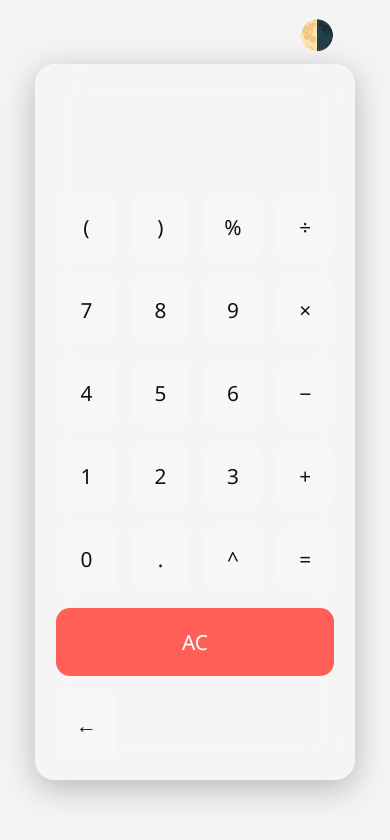
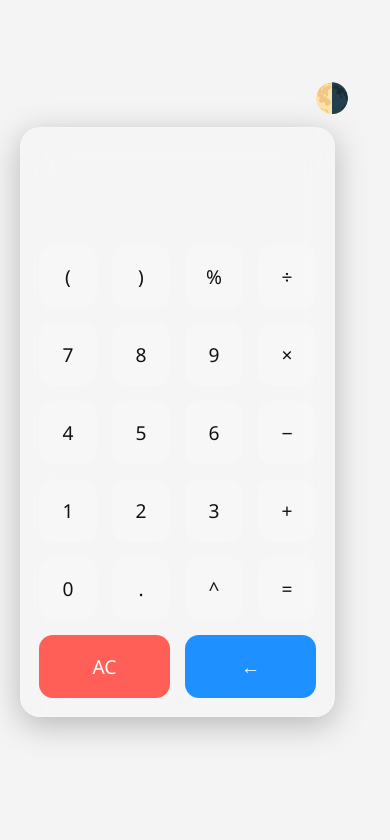
Before and after one commit to Kowshik3073/SCT_WD_2, a plain HTML site: page index.html in a window 390 px wide. Drawn offline with Linux system fonts and the light colour scheme.

Commit message:
Update style.css

```diff
--- a/style.css
+++ b/style.css
@@ -49,8 +49,8 @@ body {
 }
 
 .calculator {
-  width: 320px;
-  padding: 20px;
+  width: 380px;
+  padding: 25px;
   border-radius: 20px;
   backdrop-filter: blur(20px);
   background: var(--glass-bg);
@@ -61,9 +61,9 @@ body {
 
 input#display {
   width: 100%;
-  font-size: 2.2rem;
+  font-size: 2.5rem;
   text-align: right;
-  padding: 20px;
+  padding: 24px;
   border: none;
   border-radius: 12px;
   margin-bottom: 20px;
@@ -80,12 +80,12 @@ input#display {
 }
 
 button {
-  padding: 20px;
+  padding: 22px;
   border: none;
   border-radius: 14px;
   background: var(--button-bg);
   color: var(--text);
-  font-size: 1.3rem;
+  font-size: 1.4rem;
   cursor: pointer;
   transition: background 0.2s ease;
   backdrop-filter: blur(10px);
@@ -96,7 +96,31 @@ button:hover {
 }
 
 button.clear {
-  grid-column: span 4;
+  grid-column: span 2;
   background: #ff5f57;
   color: white;
 }
+
+button.back {
+  grid-column: span 2;
+  background: #1e90ff;
+  color: white;
+}
+
+
+@media (max-width: 450px) {
+  .calculator {
+    width: 90%;
+    padding: 18px;
+  }
+
+  button {
+    padding: 18px;
+    font-size: 1.2rem;
+  }
+
+  input#display {
+    font-size: 2rem;
+    padding: 18px;
+  }
+}
```
